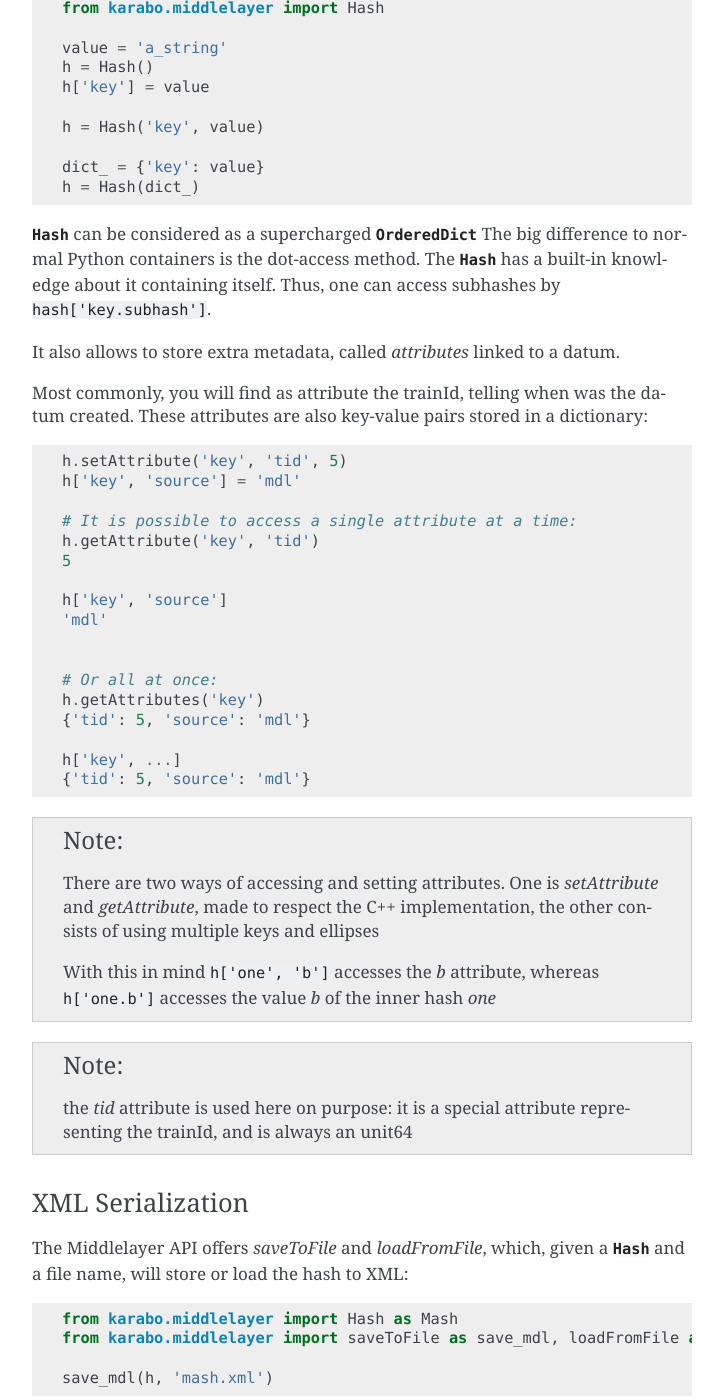
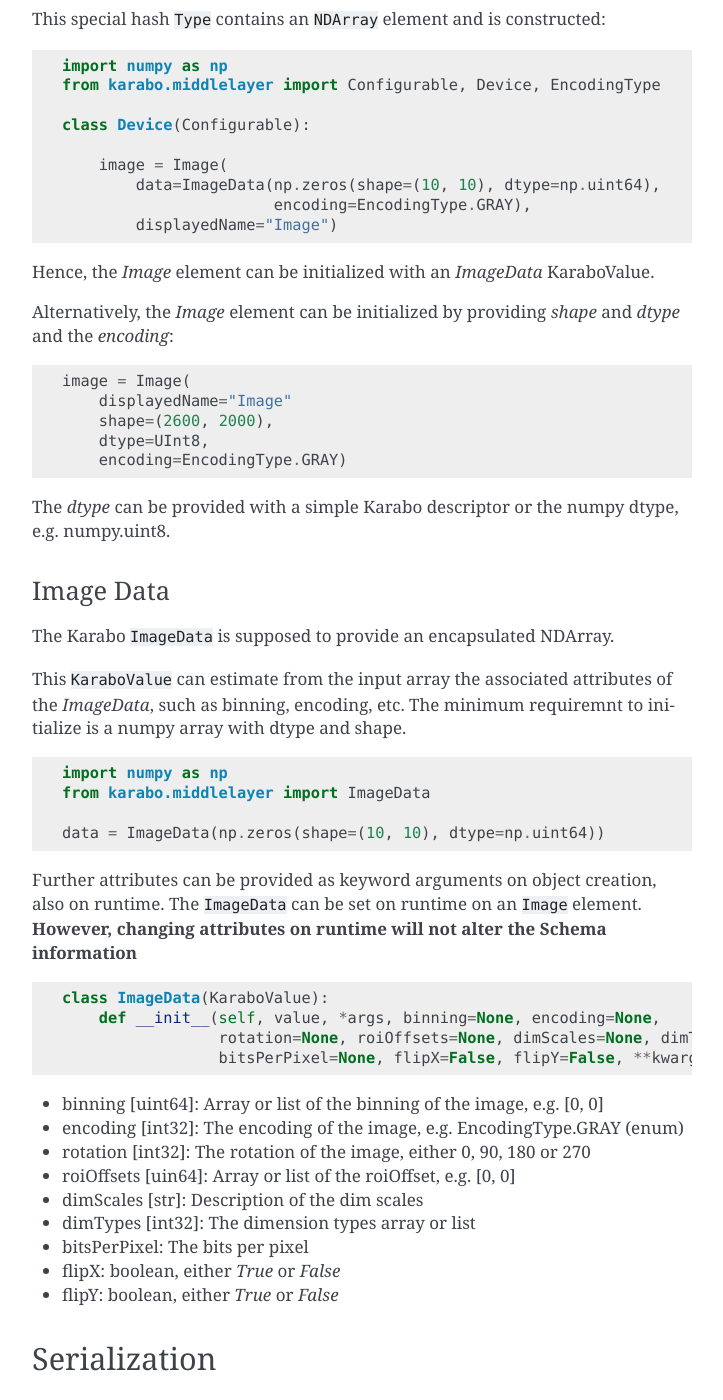
Before and after one commit to European-XFEL/howToMiddlelayer, a Sphinx documentation site: the page built from source/chap4/intro_advanced.rst, in a window 1280 px wide and 1400 px high, scrolled down 5602 px. Shown: the whole window, without its empty margins (388-1111 px from the left). Built offline with Sphinx 7.4.7, drawn with Linux system fonts in a browser that asks for light colours; some of the changed text lies outside the part shown.

Commit message:
Image data

```diff
--- /dev/null
+++ b/source/chap4/image_data.rst
@@ -0,0 +1,82 @@
+Images
+======
+
+Karabo has the strong capability of sending ``ImageData`` via network. The middlelayer
+API provides this possibility as well.
+
+Image Element
+-------------
+
+The ``Image`` element is a helper class to provide ``ImageData``
+
+Along the raw pixel values it also stores useful metadata like encoding,
+bit depth or binning and basic transformations like flip, rotation, ROI.
+
+This special hash ``Type`` contains an ``NDArray`` element and is constructed:
+
+.. code-block:: Python
+
+    import numpy as np
+    from karabo.middlelayer import Configurable, Device, EncodingType
+
+    class Device(Configurable):
+
+        image = Image(
+            data=ImageData(np.zeros(shape=(10, 10), dtype=np.uint64),
+                           encoding=EncodingType.GRAY),
+            displayedName="Image")
+
+Hence, the `Image` element can be initialized with an `ImageData`
+KaraboValue.
+
+Alternatively, the `Image` element can be initialized by providing `shape`
+and `dtype` and the `encoding`:
+
+.. code-block:: Python
+
+    image = Image(
+        displayedName="Image"
+        shape=(2600, 2000),
+        dtype=UInt8,
+        encoding=EncodingType.GRAY)
+
+The `dtype` can be provided with a simple Karabo descriptor or the numpy
+dtype, e.g. numpy.uint8.
+
+Image Data
+----------
+
+The Karabo ``ImageData`` is supposed to provide an encapsulated NDArray.
+
+This ``KaraboValue`` can estimate from the input array the associated
+attributes of the `ImageData`, such as binning, encoding, etc. The minimum requiremnt
+to initialize is a numpy array with dtype and shape.
+
+.. code-block:: Python
+
+    import numpy as np
+    from karabo.middlelayer import ImageData
+
+    data = ImageData(np.zeros(shape=(10, 10), dtype=np.uint64))
+
+
+Further attributes can be provided as keyword arguments on object creation, also
+on runtime. The ``ImageData`` can be set on runtime on an ``Image`` element.
+**However, changing attributes on runtime will not alter the Schema information**
+
+.. code-block:: python
+
+    class ImageData(KaraboValue):
+        def __init__(self, value, *args, binning=None, encoding=None,
+                     rotation=None, roiOffsets=None, dimScales=None, dimTypes=None,
+                     bitsPerPixel=None, flipX=False, flipY=False, **kwargs):
+
+- binning [uint64]: Array or list of the binning of the image, e.g. [0, 0]
+- encoding [int32]: The encoding of the image, e.g. EncodingType.GRAY (enum)
+- rotation [int32]: The rotation of the image, either 0, 90, 180 or 270
+- roiOffsets [uin64]: Array or list of the roiOffset, e.g. [0, 0]
+- dimScales [str]: Description of the dim scales
+- dimTypes [int32]: The dimension types array or list
+- bitsPerPixel: The bits per pixel
+- flipX: boolean, either `True` or `False`
+- flipY: boolean, either `True` or `False`
--- a/source/chap4/intro_advanced.rst
+++ b/source/chap4/intro_advanced.rst
@@ -6,4 +6,5 @@ The following section describes the advanced features of the middlelayer api.
 
 .. include:: channels.rst
 .. include:: allCompleted.rst
+.. include:: image_data.rst
 .. include:: serialization.rst
```
